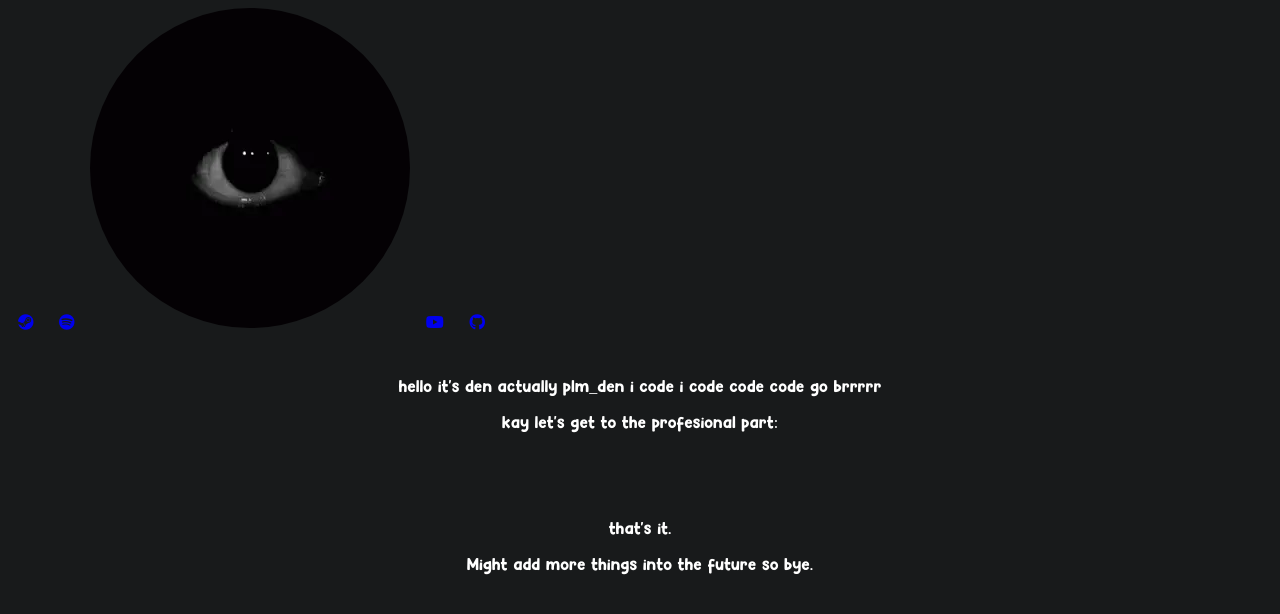
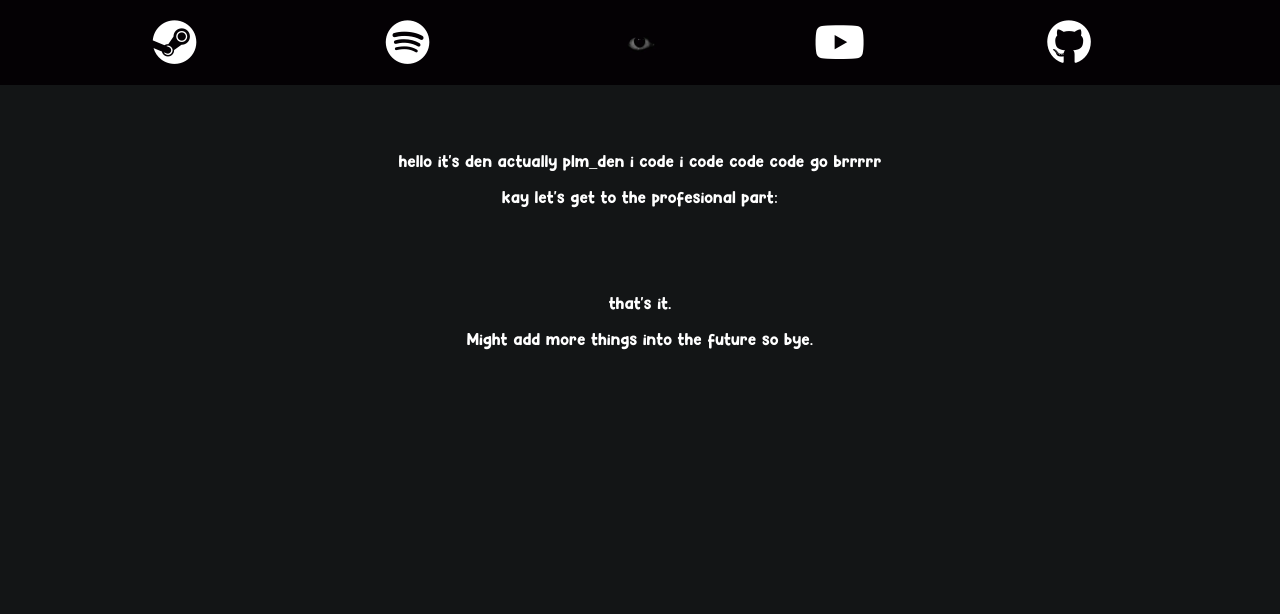
Before and after one commit to SDollarDen/intro, a plain HTML site: page index.html in a window 1280 px wide. Drawn offline with Linux system fonts and the light colour scheme; a script that the page names is missing.

Commit message:
Update style.css

```diff
--- a/style.css
+++ b/style.css
@@ -4,7 +4,7 @@
 }
 
 body{
-    background-color:#181a1b;
+    background-color:#131516;
     color: white;
     font-family: "HeyComic";
 }
@@ -21,21 +21,54 @@ body{
 
 .pfp{
     border-radius: 50%;
-    transition: transform 0.1s ease;
+    transition: transform 0.5s ease;
+    width: 5%;
+    margin: 0;
+    padding: 0;
+
 }
 
 
 .pfp:hover{
     transform: scale(1.01);
-    box-shadow: 0 0 58px rgb(0, 0, 0);
+    box-shadow: 0 0 10px rgb(255, 255, 255);
 }
 
 i{
     margin:10px;
     transition: transform 0.1s ease;
+
 }
 
 i:hover{
     cursor: pointer;
-    transform: scale(1.05);
+    color: rgb(160, 172, 148);
+    transform: scale(1.15);
+
 }
+
+a{
+    color:white;
+    background:none;
+    border: none;
+    width: 100px;
+    font-size: 45px;
+
+}
+
+.topbar{
+    position: fixed;
+    top: 0;
+    left: 0;
+    right: 0;
+    background-color: #040104;
+    padding: 10px;
+    display: flex;
+    justify-content:space-evenly;
+    z-index: 1000;
+    align-items: center;
+}
+
+body{
+    margin-top: 115px;
+}
```
